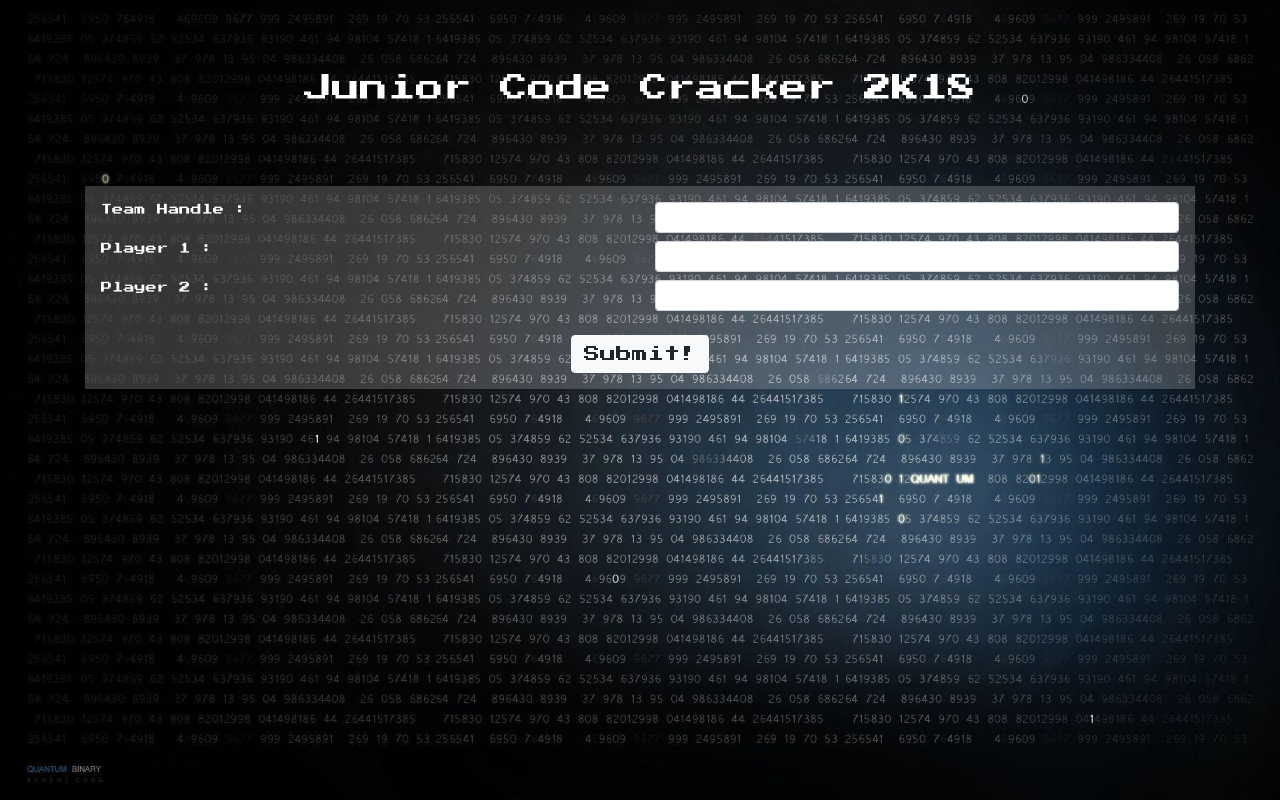
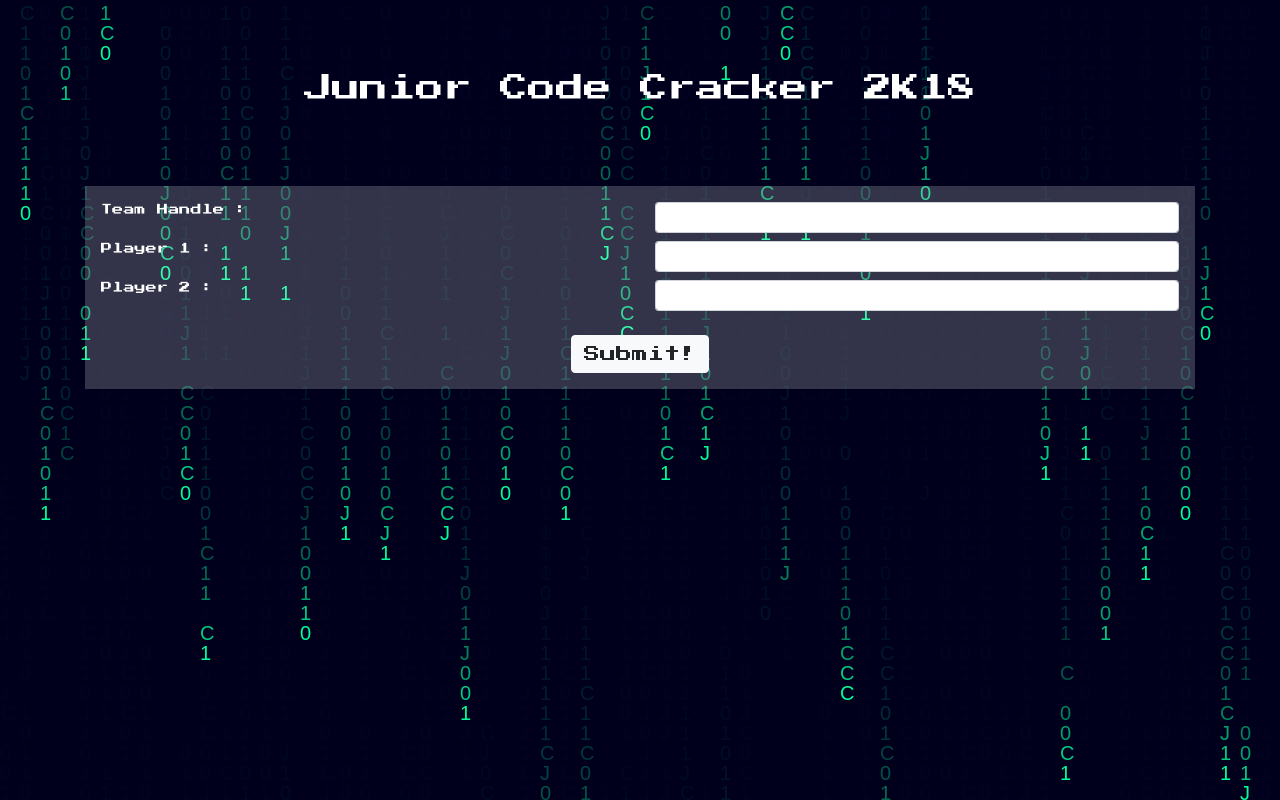
Before and after one commit to lugnitdgp/jcc-registration-portal, a Django app: page / in a window 1280 px wide. Run offline with Django 3.2, Linux system fonts and the light colour scheme; some libraries are stand-ins or nearby versions.

Commit message:
Added  matrix background

```diff
--- a/static/css/master.css
+++ b/static/css/master.css
@@ -1,14 +1,19 @@
 @import url('https://fonts.googleapis.com/css?family=Press+Start+2P');
-body{
+/* body{
   background-image: url("../images/image1.jpg");
   background-size: cover;
   background-blend-mode: darken;
   font-family: 'Press Start 2P', cursive;
   color:white;
-}
+} */
 
 body .container{
   max-height: 100vh;
+  position: relative;
+  background-size: cover;
+  background-blend-mode: darken;
+  font-family: 'Press Start 2P', cursive;
+  color:white;
 }
 
 form{
--- /dev/null
+++ b/static/css/matrix.css
@@ -0,0 +1,43 @@
+body {
+    /* background-color: rgb(62, 62, 86); */
+    background-color: rgb(2, 2, 33);
+}
+.hide {
+    display: none;
+}
+#matrix {
+    /* background-color: rgb(62, 62, 86); */
+    background-color: rgb(2, 2, 33);
+    position: absolute;
+	animation: blur 10s infinite;
+    animation-delay: 10s;
+    z-index: -1;
+}
+
+/* @keyframes blur
+	0%
+		filter: url(#blur-horizontal)
+	2%
+		filter: url(#none)
+	5%
+		filter: url(#blur-horizontal)
+	7%
+		filter: url(#none)
+	10%
+		filter: url(#blur-horizontal)
+	12%
+		filter: url(#none)
+	58%
+		filter: url(#none)
+	60%
+		filter: url(#blur-vertical)
+	62%
+		filter: url(#none)
+	65%
+		filter: url(#blur-horizontal)
+	67%
+		filter: url(#none)
+	69%
+		filter: url(#blur-vertical)
+	72%
+		filter: url(#none) */
--- /dev/null
+++ b/static/js/matrix.js
@@ -0,0 +1,72 @@
+// select the canvas
+var matrix = document.getElementById("matrix");
+
+// make canvas fill the screen
+var matrixWidth = matrix.width = window.innerWidth;
+var matrixHeight =  matrix.height = window.innerHeight;
+
+// Get canvas context
+var ctx = matrix.getContext('2d');
+
+// Returns a random integer between min (included) and max (included)
+function getRandom(min, max) {
+  return Math.floor(Math.random() * (max - min + 1)) + min;
+}
+
+// configrations
+var fontSize = 20,
+	color = '#00FF98',
+	background = 'rgba(2, 2, 33, 0.2)',
+	speed = 125;
+	charSet = "JCC 11111100010";
+	charSet = charSet.split('');
+
+// calculations
+var matrixWidth = matrixWidth,
+	matrixHeight = matrixHeight,
+	columns = matrixWidth/fontSize,
+	rows = matrixHeight/fontSize,
+	charNumber = charSet.length - 1;
+
+// set font size
+ctx.font  = fontSize + "px Arial";
+
+
+draw = function() {
+	setInterval(rain(), speed);
+};
+
+// the working code
+// One drop per column, row set randomly
+var drops = [];
+for (var column = 0; column < columns; column++) {
+  drops[column] = getRandom(0, rows);
+}
+
+function rain() {
+
+	// clear the screen with opacity of 0.05
+	ctx.fillStyle = background;
+ 	ctx.fillRect(0, 0, matrixWidth, matrixHeight);
+
+	// For each column / drop
+	for (var column = 0; column < drops.length; column++) {
+		ctx.fillStyle = color;
+		// pick rundwon char
+		var char = charSet[getRandom(0, charSet.length - 1)];
+		// Draw the char
+		ctx.fillText(char, column * fontSize, drops[column] * fontSize);
+		// Randomly reset drop back to top row
+		if (Math.random() > 0.98) {
+			drops[column] = 0;
+		}
+
+		drops[column]++; // Move drop down a row
+
+	}
+};
+
+function run() {
+	setInterval(rain, speed);
+}
+run();
--- a/templates/base.html
+++ b/templates/base.html
@@ -9,14 +9,16 @@
     <link rel="stylesheet" href="https://stackpath.bootstrapcdn.com/bootstrap/4.1.3/css/bootstrap.min.css" integrity="sha384-MCw98/SFnGE8fJT3GXwEOngsV7Zt27NXFoaoApmYm81iuXoPkFOJwJ8ERdknLPMO"
         crossorigin="anonymous">
     <link rel="stylesheet" href="../static/css/master.css">
+    <link rel="stylesheet" href="../static/css/matrix.css">
 </head>
 
 <body>
-
+    <canvas id='matrix'></canvas>
     {% block content %}
     {% endblock %}
 
     <!-- scripts -->
+    <script src="../static/js/matrix.js"></script>
     <script src="https://code.jquery.com/jquery-3.3.1.slim.min.js" integrity="sha384-q8i/X+965DzO0rT7abK41JStQIAqVgRVzpbzo5smXKp4YfRvH+8abtTE1Pi6jizo"
         crossorigin="anonymous"></script>
     <script src="https://cdnjs.cloudflare.com/ajax/libs/popper.js/1.14.3/umd/popper.min.js" integrity="sha384-ZMP7rVo3mIykV+2+9J3UJ46jBk0WLaUAdn689aCwoqbBJiSnjAK/l8WvCWPIPm49"
```
